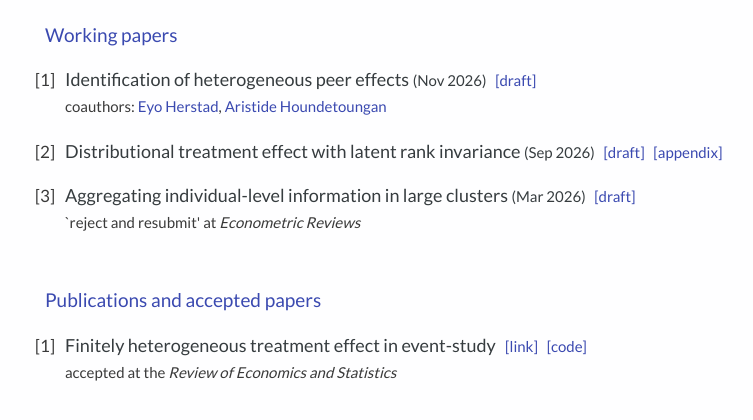
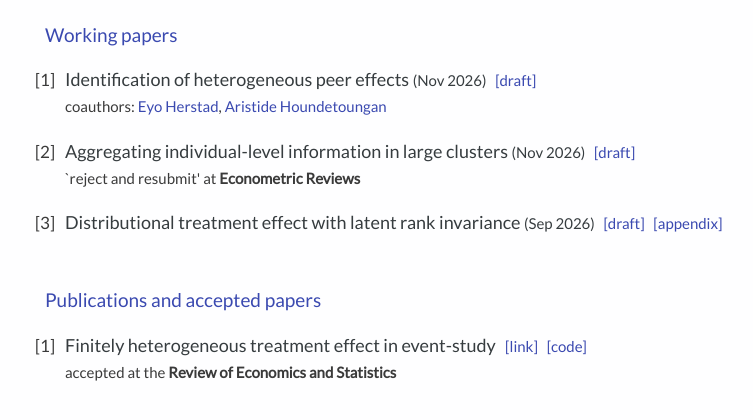
Before and after one commit to myungkoushin/research, a plain HTML site: page index.html in a window 1280 px wide. Shown: the part 210-630 px from the top of the page, without its empty margins (130-883 px from the left). Drawn offline with Linux system fonts and the light colour scheme.

Commit message:
Update index.html

```diff
--- a/index.html
+++ b/index.html
@@ -206,6 +206,15 @@
                     </p>
                 </li>
 
+                <li><p>Aggregating individual-level information in large clusters
+                        <span style="font-size:15px;">(Nov 2026) &nbsp;
+                        <a style="color:#3a49b0" href="https://www.myungkoushin.com/research/ctmm.pdf">[draft]</a>
+                    </span>
+                    </p>
+                    <p class="description"> `reject and resubmit' at <span style="font-weight:bold">Econometric Reviews</span>
+                    </p>
+                </li>
+
                 <li><p>Distributional treatment effect with latent rank invariance
                         <span style="font-size:15px;">(Sep 2026) &nbsp;
                         <a style="color:#3a49b0" href="https://www.myungkoushin.com/research/dtelri.pdf">[draft]</a> &nbsp;
@@ -216,14 +225,6 @@
                     </p>
                 </li>
 
-                <li><p>Aggregating individual-level information in large clusters
-                        <span style="font-size:15px;">(Mar 2026) &nbsp;
-                        <a style="color:#3a49b0" href="https://www.myungkoushin.com/research/ctmm.pdf">[draft]</a>
-                    </span>
-                    </p>
-                    <p class="description"> `reject and resubmit' at <span style="font-style:italic">Econometric Reviews</span>
-                    </p>
-                </li>
             </ol>
 
             <br>
@@ -236,7 +237,7 @@
                         <a style="color:#3a49b0" href="https://doi.org/10.1162/rest_a_01553">[link]</a> &nbsp; </span>
                         <a style="color:#3a49b0" href="https://doi.org/10.7910/DVN/VYLU3M">[code]</a> &nbsp; </span>
                     </p>
-                    <p class="description"> accepted at the <span style="font-style:italic">Review of Economics and Statistics</span> &nbsp
+                    <p class="description"> accepted at the <span style="font-weight:bold">Review of Economics and Statistics</span> &nbsp
                     </p>
                 </li>
             </ol>
```
